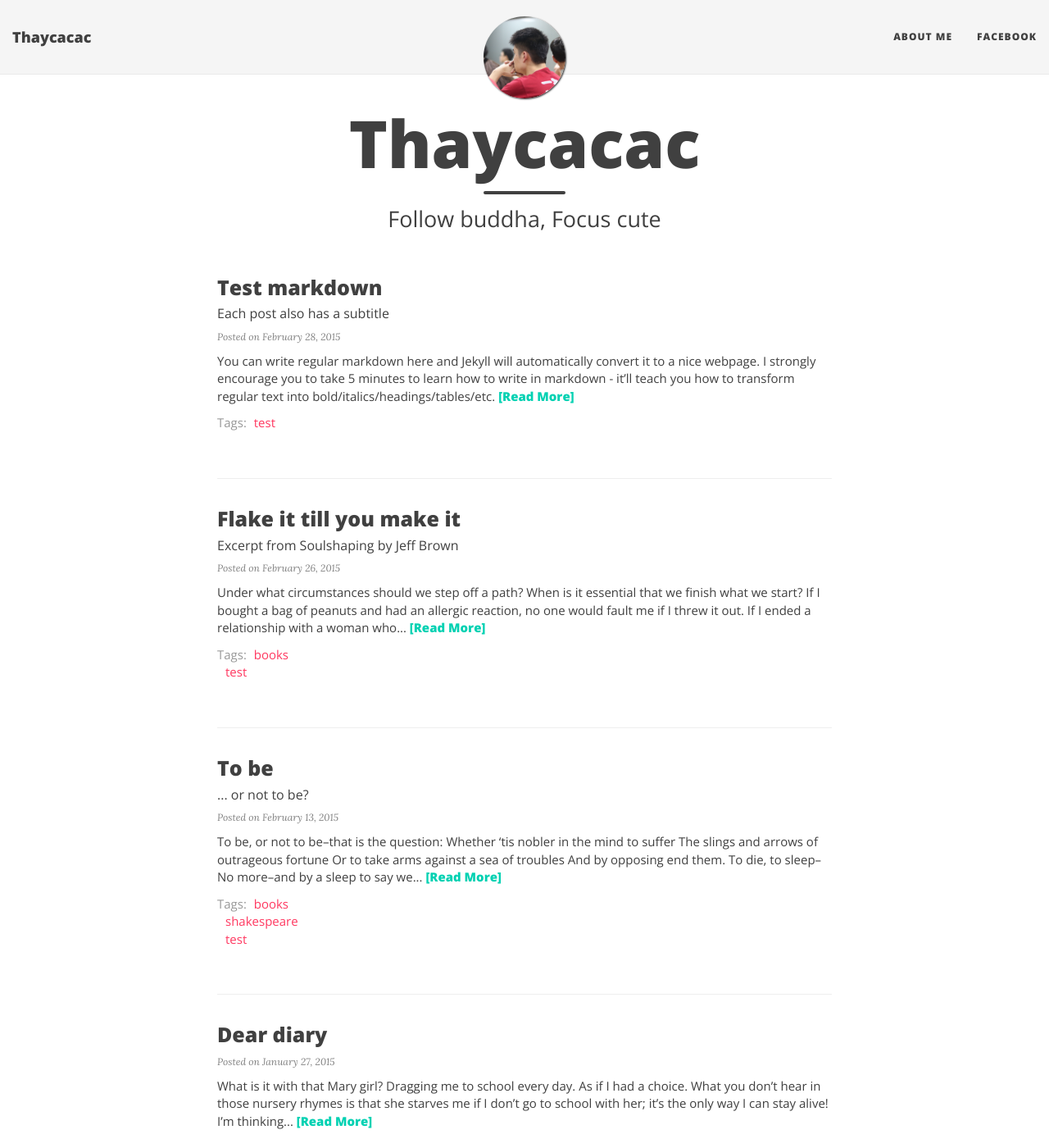
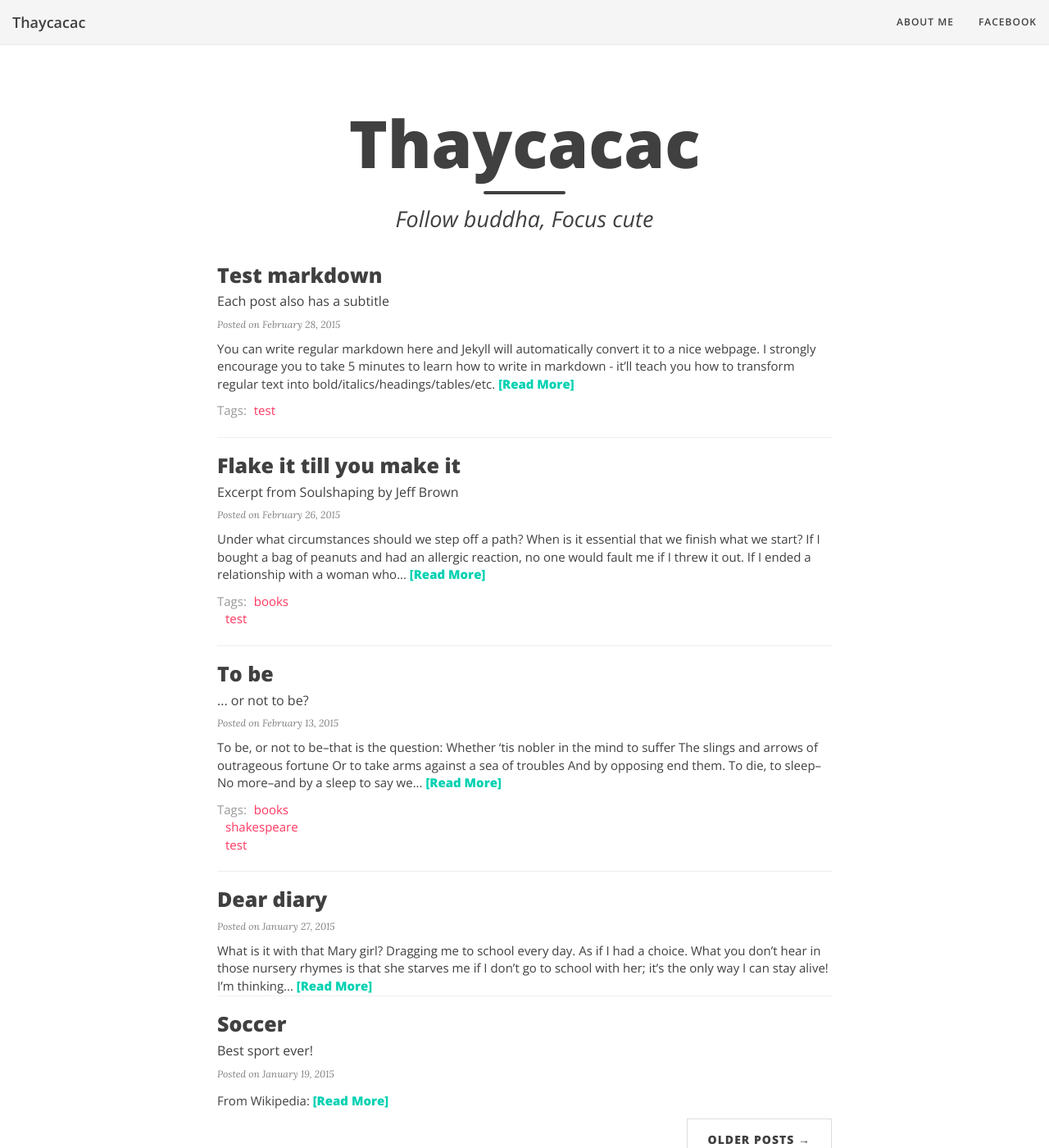
Before and after one commit to thaycacac/thaycacac.github.io, a Jekyll site: the page built from index.html, in a window 1280 px wide and 1400 px high. Shown: the whole window at 82% size. Built offline with Jekyll 4.4.1, drawn with Linux system fonts in a browser that asks for light colours; nearby versions of some CDN libraries; the list of posts is cut into pages by our own code.

Commit message:
[update] interface home

```diff
--- a/css/main.css
+++ b/css/main.css
@@ -32,6 +32,14 @@
 a:focus {
   color: {{ site.hover-col }};
 }
+a:after {
+  display:block;
+  content: '';
+  border-left: solid 2px #019fb6;
+  transform: scaleX(0);
+  transition: transform 250ms ease-in-out;
+}
+a:hover:after { transform: scaleX(1); }
 blockquote {
   color: #808080;
   font-style: italic;
@@ -45,6 +53,7 @@
   border-width: 4px;
   border-color: inherit;
   border-radius: 3px;
+  background-image: linear-gradient(to right, #fff, #00d1b2 , #fff);
 }
 
 .main-content {
@@ -125,7 +134,7 @@
 
 .navbar-custom .navbar-brand,
 .navbar-custom .nav li a {
-  font-weight: 800;
+  font-weight: 600;
   color: {{ site.navbar-text-col }};
 }
 
@@ -157,7 +166,7 @@
 
 @media only screen and (min-width: 768px) {
   .navbar-custom {
-    padding: 20px 0;
+    padding: 2px 0;
     -webkit-transition: background .5s ease-in-out,padding .5s ease-in-out;
     -moz-transition: background .5s ease-in-out,padding .5s ease-in-out;
     transition: background .5s ease-in-out,padding .5s ease-in-out;
@@ -175,7 +184,7 @@
   margin-top: -25px;
 }
 .navbar-custom .avatar-container  .avatar-img-border {
-  width: 100%;
+  width: 0%;
   border-radius: 50%;
   margin-left: -50%;
   display: inline-block;
@@ -200,7 +209,7 @@
   }
 
   .navbar-custom .avatar-container  .avatar-img-border {
-    width: 100%;
+    width: 0%;
     box-shadow: 1px 1px 2px rgba(0, 0, 0, .8);
     -webkit-box-shadow: 1px 1px 2px rgba(0, 0, 0, .8);
     -moz-box-shadow: 1px 1px 2px rgba(0, 0, 0, .8);
@@ -316,13 +325,13 @@
 /* --- Post preview --- */
 
 .post-preview {
-  padding: 20px 0;
+  padding: 20px 0 0 0;
   border-bottom: 1px solid #eee;
 }
 
 @media only screen and (min-width: 768px) {
   .post-preview {
-    padding: 35px 0;
+    padding: 20px 0 0 0;
   }
 }
 
@@ -507,12 +516,15 @@
   font-family: 'Open Sans', 'Helvetica Neue', Helvetica, Arial, sans-serif;
   font-weight: 300;
   margin: 10px 0 0;
+  font-style: italic;
 }
 .intro-header .post-heading .post-subheading {
   margin-bottom: 20px;
+  font-style: italic;
 }
 .intro-header.big-img .page-heading .page-subheading,
 .intro-header.big-img .post-heading .post-subheading {
+  font-style: italic;
   font-weight: 400;
 }
 .intro-header.big-img .page-heading hr {
```
